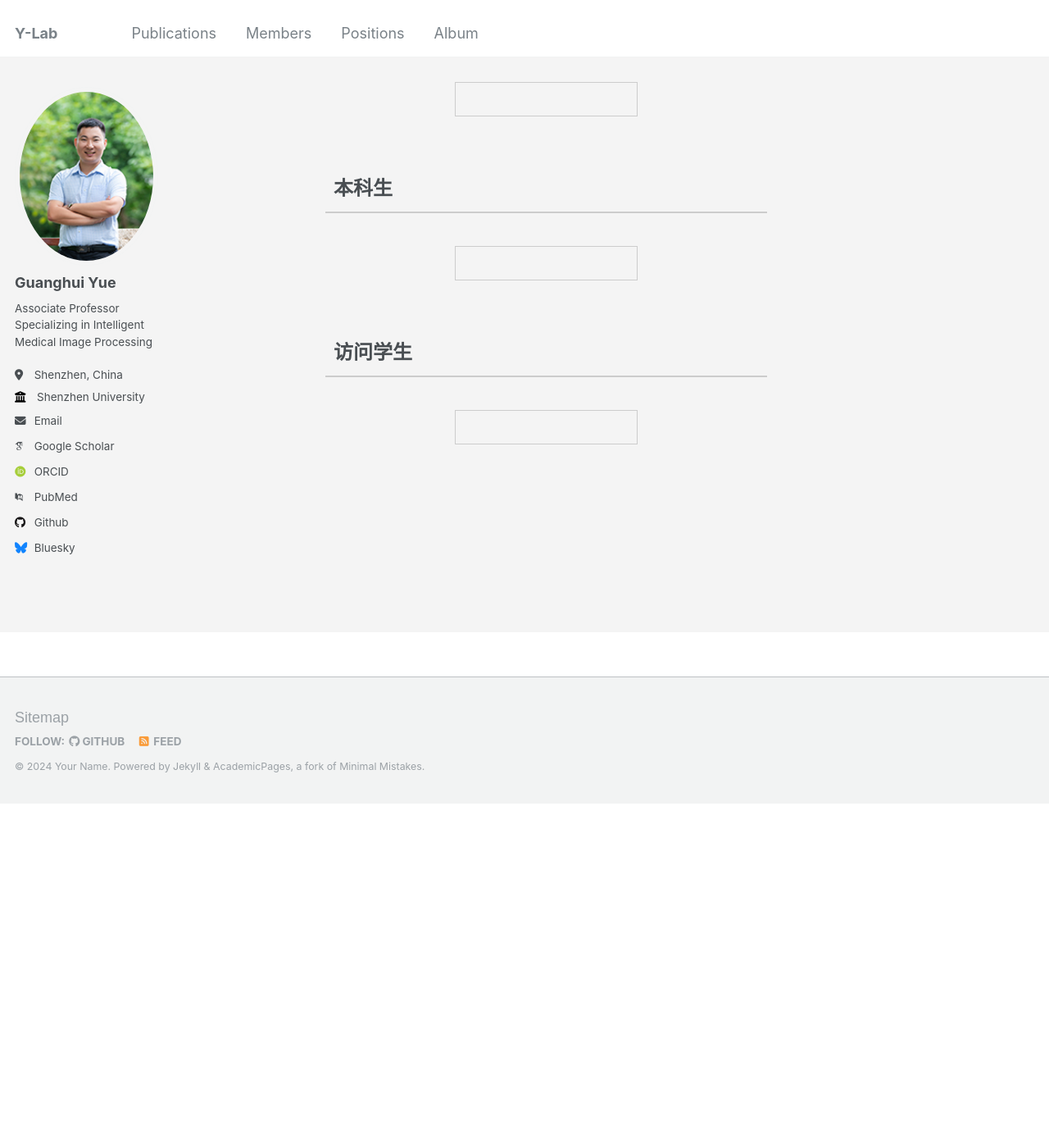
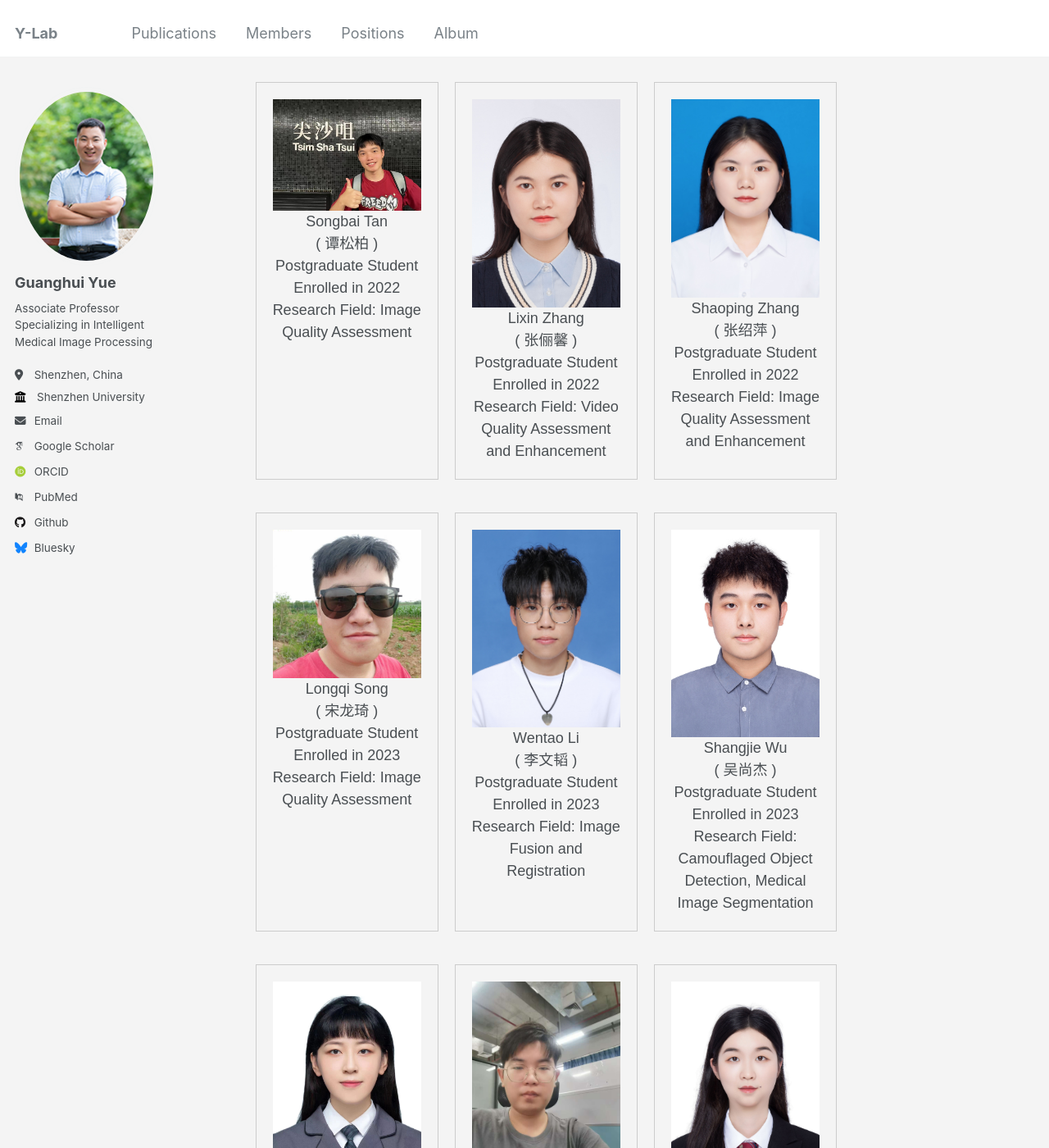
Before and after one commit to Guanghui-Yue/Guanghui-Yue.github.io, a Jekyll site: the page built from _pages/member.md, in a window 1280 px wide and 1400 px high, scrolled down 863 px. Shown: the whole window at 82% size. Built offline with Jekyll 4.4.1, drawn with Linux system fonts in a browser that asks for light colours; some web fonts are replaced; before the commit the page ends 1844 px from its top, so only the background shows below that; some of the changed text lies outside the part shown.

Commit message:
Update member.md

```diff
--- a/_pages/member.md
+++ b/_pages/member.md
@@ -93,8 +93,95 @@ redirect_from:
 <div class="title">硕士研究生</div>
 <div class="team-container">
   <!-- Master Students -->
+    <div class="member-box">
+    <img src="/images/tansongbai.png" alt="Songbai Tan" class="member-photo">
+    <div class="member-info">
+      <div class="member-name">Songbai Tan<br>( 谭松柏 )</div>
+      <div class="member-position">Postgraduate Student<br>Enrolled in 2022</div>
+      <div class="member-interests">Research Field: Image Quality Assessment</div>
+    </div>
+  </div>
   <div class="member-box">
-    <!-- Add Master students here -->
+    <img src="/images/zhanglixin.png" alt="Lixin Zhang" class="member-photo">
+    <div class="member-info">
+      <div class="member-name">Lixin Zhang<br>( 张俪馨 )</div>
+      <div class="member-position">Postgraduate Student<br>Enrolled in 2022</div>
+      <div class="member-interests">Research Field: Video Quality Assessment and Enhancement</div>
+    </div>
+  </div>
+  <div class="member-box">
+    <img src="/images/zhangshaoping.png" alt="Shaoping Zhang" class="member-photo">
+    <div class="member-info">
+      <div class="member-name">Shaoping Zhang<br>( 张绍萍 )</div>
+      <div class="member-position">Postgraduate Student<br>Enrolled in 2022</div>
+      <div class="member-interests">Research Field: Image Quality Assessment and Enhancement</div>
+    </div>
+  </div>
+  <div class="member-box">
+    <img src="/images/songlongqi.png" alt="Longqi Song" class="member-photo">
+    <div class="member-info">
+      <div class="member-name">Longqi Song<br>( 宋龙琦 )</div>
+      <div class="member-position">Postgraduate Student<br>Enrolled in 2023</div>
+      <div class="member-interests">Research Field: Image Quality Assessment</div>
+    </div>
+  </div>
+  <!-- New Postgraduate Students -->
+  <div class="member-box">
+    <img src="/images/liwentao.png" alt="Wentao Li" class="member-photo">
+    <div class="member-info">
+      <div class="member-name">Wentao Li<br>( 李文韬 )</div>
+      <div class="member-position">Postgraduate Student<br>Enrolled in 2023</div>
+      <div class="member-interests">Research Field: Image Fusion and Registration
+</div>
+    </div>
+  </div>
+  <div class="member-box">
+    <img src="/images/wushangjie.png" alt="Shangjie Wu" class="member-photo">
+    <div class="member-info">
+      <div class="member-name">Shangjie Wu<br>( 吴尚杰 )</div>
+      <div class="member-position">Postgraduate Student<br>Enrolled in 2023</div>
+      <div class="member-interests">Research Field: Camouflaged Object Detection, Medical Image Segmentation</div>
+    </div>
+  </div>
+   <div class="member-box">
+    <img src="/images/liuwanqing.png" alt="Wanqing Liu" class="member-photo">
+    <div class="member-info">
+      <div class="member-name">Wanqing Liu<br>( 刘莞晴 )</div>
+      <div class="member-position">Postgraduate Student<br>Enrolled in 2023</div>
+      <div class="member-interests">Research Field: Medical Image Enhancement</div>
+    </div>
+  </div>
+  <div class="member-box">
+    <img src="/images/yangmu.png" alt="Mu Yang" class="member-photo">
+    <div class="member-info">
+      <div class="member-name">Mu Yang<br>( 杨沐 )</div>
+      <div class="member-position">Postgraduate Student<br>Enrolled in 2023</div>
+      <div class="member-interests">Research Field: Medical Image Segmentation</div>
+    </div>
+  </div>
+  <div class="member-box">
+    <img src="/images/yumin.png" alt="Min Yu" class="member-photo">
+    <div class="member-info">
+      <div class="member-name">Min Yu<br>( 余敏 )</div>
+      <div class="member-position">Postgraduate Student<br>Enrolled in 2024</div>
+      <div class="member-interests">Research Field: Image Quality Assessment</div>
+    </div>
+  </div>
+  <div class="member-box">
+    <img src="/images/liuyuhao.png" alt="Yuhao Liu" class="member-photo">
+    <div class="member-info">
+      <div class="member-name">Yuhao Liu<br>( 刘宇豪 ）</div>
+      <div class="member-position">Postgraduate Student<br>Enrolled in 2024</div>
+      <div class="member-interests">Research Field: Medical Image Segmentation</div>
+    </div>
+  </div>
+   <div class="member-box">
+    <img src="/images/denglishan.png" alt="Lishan Deng" class="member-photo">
+    <div class="member-info">
+      <div class="member-name">Lishan Deng<br>( 邓丽珊 ）</div>
+      <div class="member-position">Postgraduate Student<br>Enrolled in 2024</div>
+      <div class="member-interests">Research Field: Image Quality Assessment</div>
+    </div>
   </div>
   <!-- Add more Master students here -->
 </div>
@@ -102,8 +189,13 @@ redirect_from:
 <div class="title">本科生</div>
 <div class="team-container">
   <!-- Undergraduate Students -->
-  <div class="member-box">
-    <!-- Add Undergraduate students here -->
+   <div class="member-box">
+    <img src="/images/liyuanyan_1.png" alt="Yuanyan Li" class="member-photo">
+    <div class="member-info">
+      <div class="member-name">Yuanyan Li<br>( 李苑妍 )</div>
+      <div class="member-position"> Undergraduate Student<br>Enrolled in 2021</div>
+      <div class="member-interests">Research Field: Medical Image Segmentation</div>
+    </div>
   </div>
   <!-- Add more Undergraduate students here -->
 </div>
```
